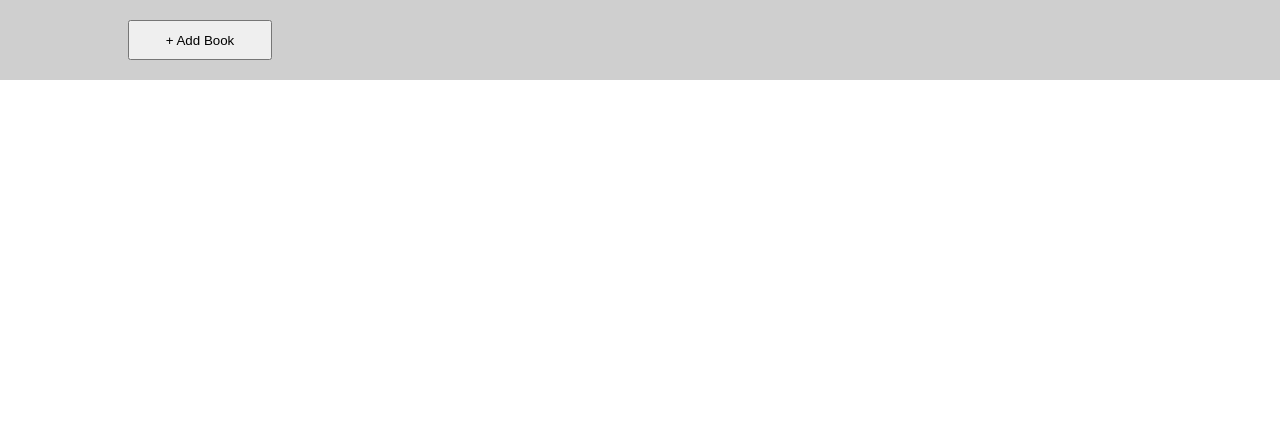
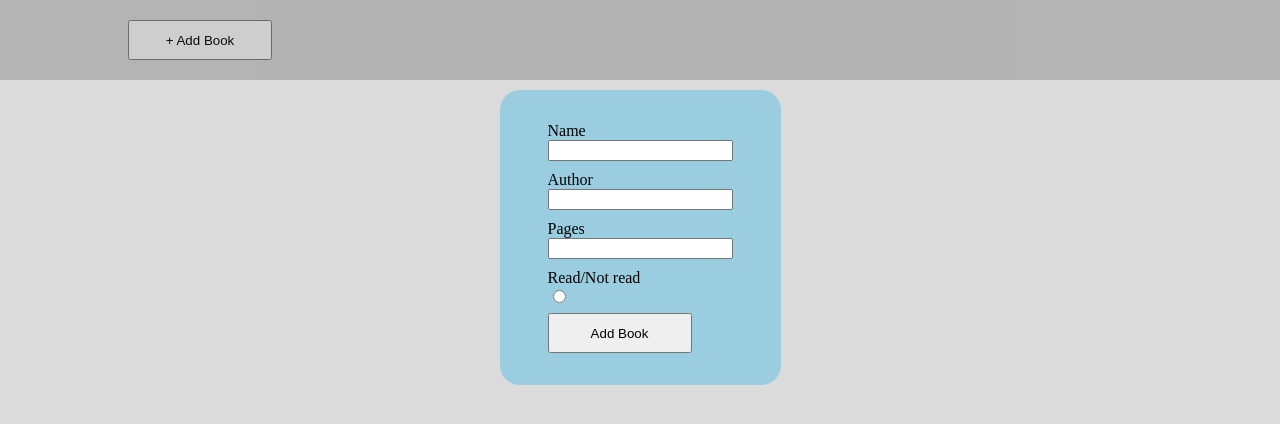
Before and after one commit to guudewie/library, a plain HTML site: page index.html in a window 1280 px wide. Both pictures are taken after a click on the button "+ Add Book". Drawn offline with Linux system fonts and the light colour scheme.

Commit message:
add modal layout and js logic

```diff
--- a/index.html
+++ b/index.html
@@ -5,17 +5,35 @@
     <meta name="viewport" content="width=device-width, initial-scale=1.0">
     <title>Document</title>
     <link rel="stylesheet" href="./style.css">
-    <script href="./index.html" defer></script>
+    <script src="script.js" defer></script>
 </head>
 <body>
     <div class="container">
         <div class="toolbar">
-            <button class="add-book button">+ Add Book</button>
+            <button class="add-book button" id="add-book">+ Add Book</button>
         </div>
         <div class="main">
             <div class="book">
             </div>
         </div>
     </div>
+    <div id="modal" class="modal">
+        <span><img src="" alt=""></span>
+        <form id="myform" method="post">
+            <div class="input-container">
+                <label for="name">Name</label>
+                <input type="text" id="name"></div>
+            <div class="input-container">
+                <label for="author">Author</label>
+                <input type="text" id="author"></div>
+            <div class="input-container">
+                <label for="pages">Pages</label>
+                <input type="number" id="pages"></div>
+            <div class="input-container">
+                <label for="read">Read/Not read</label>
+                <input type="radio" id="read"></div>
+            <button type="submit" id="form-submit">Add Book</button>
+        </form>
+    </div>
 </body>
 </html>
--- a/script.js
+++ b/script.js
@@ -1,6 +1,49 @@
-// event listener create book entry
-// event listener add book to library
+/****************** TO DO *************************/
+
 // event listener delete book
+// display books in array
+// add book to array
+
+
+
+
+//query selectors
+OPEN_MODAL_BTN = document.getElementById("add-book")
+MODAL = document.getElementById("modal")
+ADD_BOOK = document.getElementById("form-submit")
+
+MYFORM = document.getElementById("myform") //form start
+NAME = document.getElementById("name")
+AUTHOR = document.getElementById("author")
+PAGES = document.getElementById("pages")
+READ = document.getElementById("read")
+
+
+//event listener
+OPEN_MODAL_BTN.onclick = function () {
+    MODAL.style.display = "flex";
+}
+
+window.onclick = function(event) {
+    if (event.target == MODAL) {
+      MODAL.style.display = "none";
+    }
+}
+
+MYFORM.addEventListener("submit", function(event) {
+
+    let newBook = new Book(NAME.value, AUTHOR.value, PAGES.value, READ.value);
+    closeModalAndResetForm();
+    event.preventDefault();
+
+})
+
+
+function closeModalAndResetForm() {
+    MYFORM.reset()
+    MODAL.style.display = "none";
+
+};
 
 
 let myLibrary = [];
@@ -8,9 +51,9 @@ let myLibrary = [];
 
 
 // the constructor...
-function Book(title, author, pages, read) {
+function Book(name, author, pages, read) {
 
-    this.title = title;
+    this.name = name;
     this.author = author;
     this.pages = pages;
     this.read = read;
--- a/style.css
+++ b/style.css
@@ -32,3 +32,31 @@ button {
 
     background-color: white;
 }
+
+.modal {
+    display: none;
+    justify-content: center;
+    align-items: flex-start;
+    position: fixed;
+    top: 0px;
+
+    padding-top: 90px;
+    height: 100%;
+    width: 100%;
+    background-color: rgba(58, 58, 58, 0.182);
+}
+
+form {
+    display: flex;
+    flex-direction: column;
+    gap: 10px;
+    background-color: rgb(154, 205, 223);
+    padding: 2rem 3rem;
+    border-radius: 20px;
+}
+
+.input-container {
+    display: flex;
+    flex-direction: column;
+    align-items: flex-start;
+}
```
